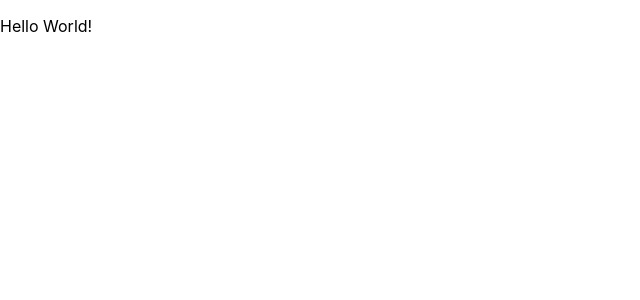
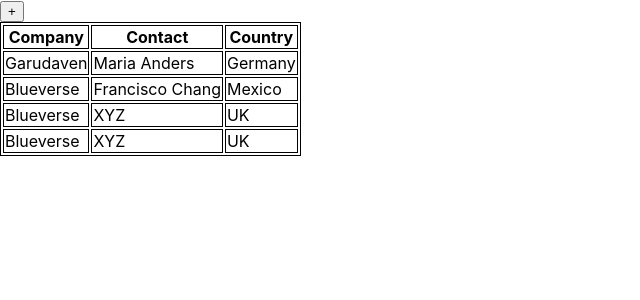
Before and after one commit to tejaksv/library-system, a React (Create React App) app: page / in a window 1280 px wide. Shown: the top 300 px of the page, without its empty margins (0-640 px from the left). Built offline with nearby package versions, Linux system fonts and the light colour scheme.

Commit message:
Table component with logics

```diff
--- /dev/null
+++ b/src/TableRender.jsx
@@ -0,0 +1,52 @@
+import React, { useEffect, useState } from 'react';
+import Table from 'react-table';
+
+const TableRender = () => {
+    const [data, setData] = useState([{}]);
+
+    useEffect(() => {
+        setData([
+            { company: 'Blueverse', "contact-name": "XYZ", country_name: "UK" },
+            { company: 'Garudaven', "contact-name": "Chenna Reddy", country_name: "US" }
+        ])
+    }, [])
+
+    return (
+        <>
+            <button>+</button>
+            <table style={{ border: '1px solid black' }}>
+                <tr style={{ border: '1px solid black' }}>
+                    <th style={{ border: '1px solid black' }}>Company</th>
+                    <th style={{ border: '1px solid black' }}>Contact</th>
+                    <th style={{ border: '1px solid black' }}>Country</th>
+                </tr>
+                <tr style={{ border: '1px solid black' }}>
+                    <td style={{ border: '1px solid black' }}>Garudaven</td>
+                    <td style={{ border: '1px solid black' }}>Maria Anders</td>
+                    <td style={{ border: '1px solid black' }}>Germany</td>
+                </tr>
+                <tr style={{ border: '1px solid black' }}>
+                    <td style={{ border: '1px solid black' }}>Blueverse</td>
+                    <td style={{ border: '1px solid black' }}>Francisco Chang</td>
+                    <td style={{ border: '1px solid black' }}>Mexico</td>
+                </tr>
+                <tr style={{ border: '1px solid black' }}>
+                    <td style={{ border: '1px solid black' }}>{data[0].company}</td>
+                    <td style={{ border: '1px solid black' }}>{data?.[0]?.["contact-name"] || "abc"}</td>
+                    <td style={{ border: '1px solid black' }}>{data && data[0].country_name || "India"}</td>
+                </tr>
+                {data.map((entry, index) => (
+                    entry.company === "Garudaven" ? null : (
+                        <tr style={{ border: '1px solid black' }}>
+                            <td style={{ border: '1px solid black' }}>{entry.company}</td>
+                            <td style={{ border: '1px solid black' }}>{entry["contact-name"]}</td>
+                            <td style={{ border: '1px solid black' }}>{entry?.country_name || "India"}</td>
+                        </tr>
+                    )
+                ))}
+            </table>
+        </>
+    )
+}
+
+export default TableRender;
--- a/src/index.js
+++ b/src/index.js
@@ -4,11 +4,12 @@ import './index.css';
 import App from './App';
 import HelloWorld from './HelloWorld';
 import reportWebVitals from './reportWebVitals';
+import TableRender from './TableRender';
 
 const root = ReactDOM.createRoot(document.getElementById('root'));
 root.render(
   <React.StrictMode>
-    <HelloWorld />
+    <TableRender />
   </React.StrictMode>
 );
 
```
